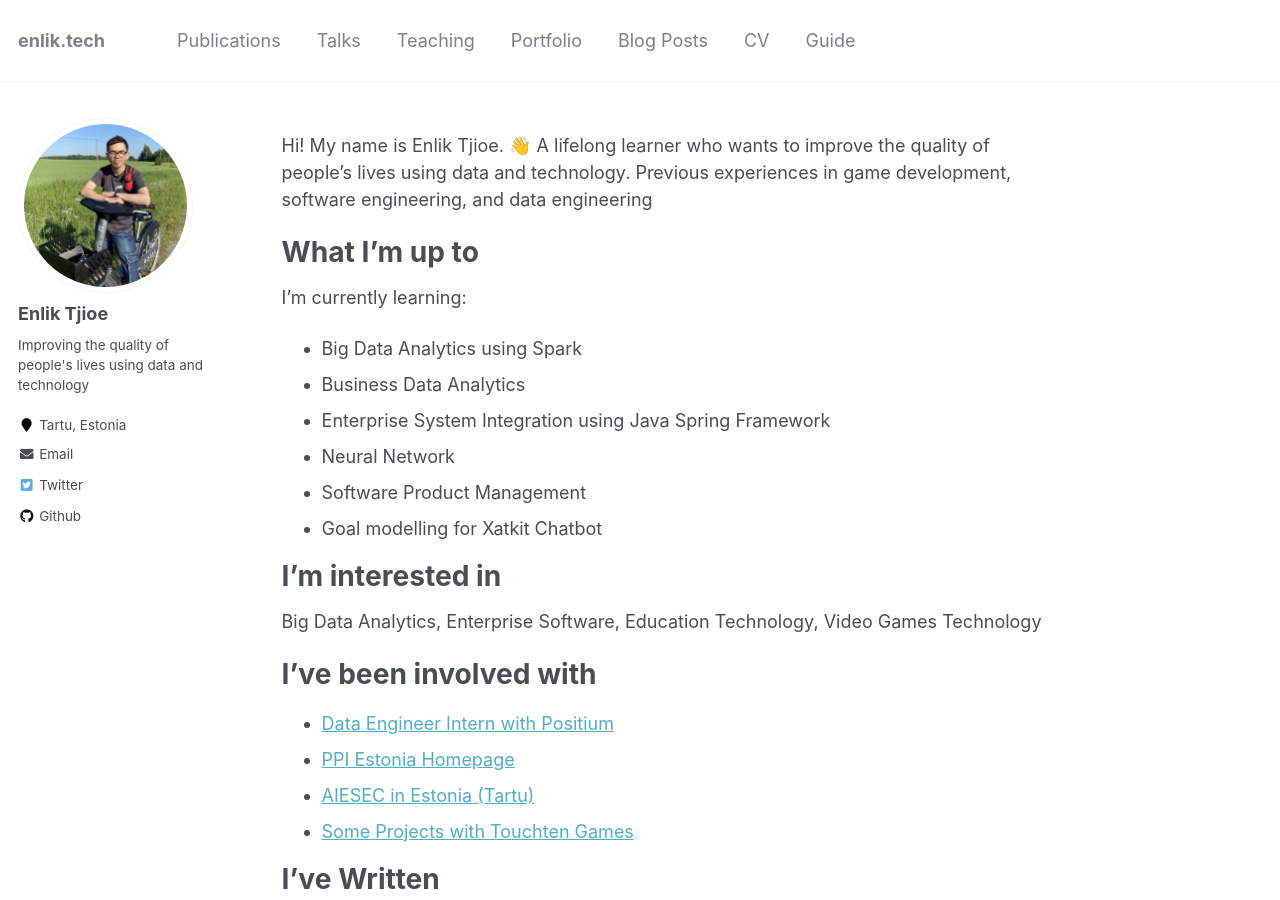
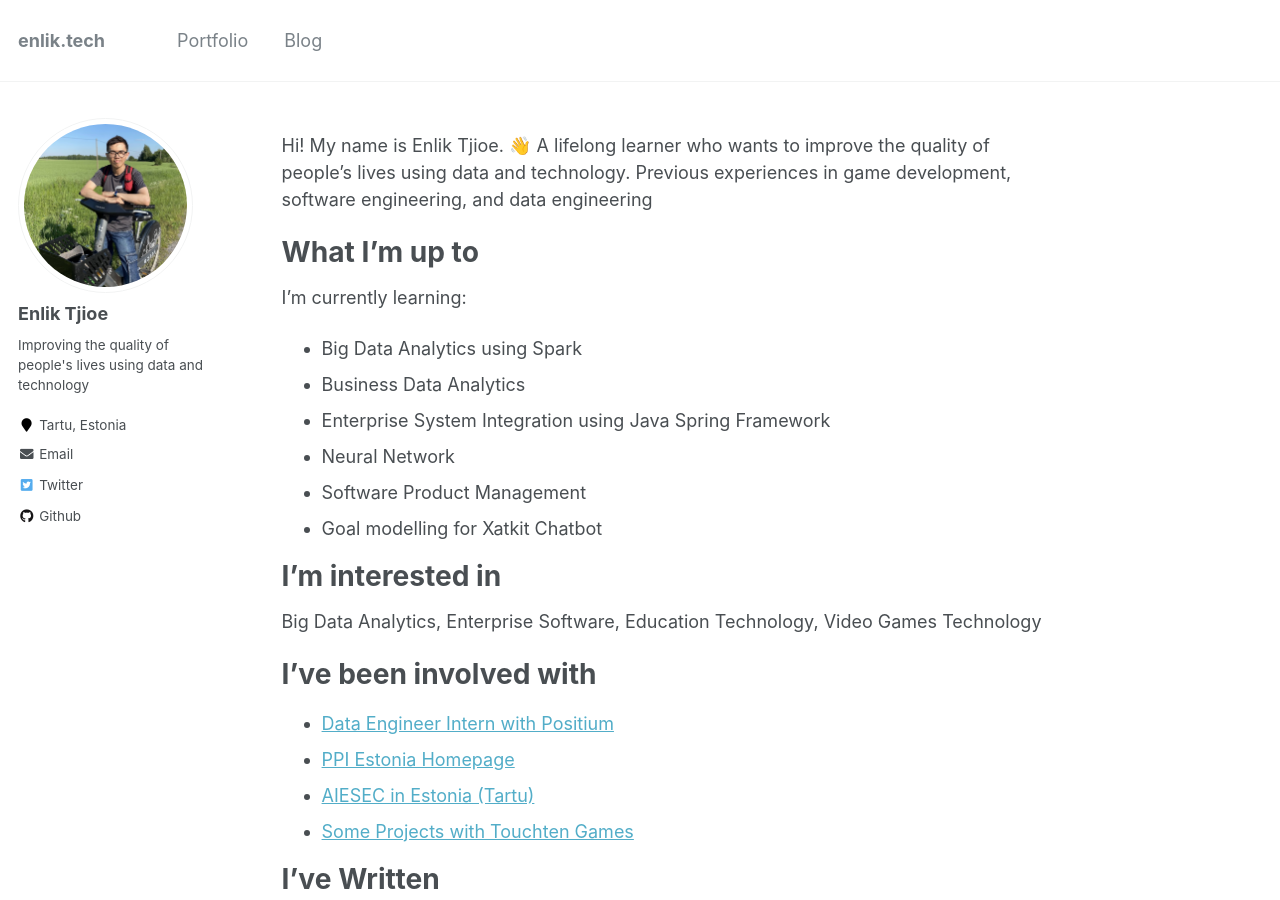
Before and after one commit to enliktjioe/enliktjioe.github.io, a Jekyll site: the page built from _pages/about.md, in a window 1280 px wide and 900 px high. Built offline with Jekyll 4.4.1, drawn with Linux system fonts in a browser that asks for light colours; part of the change alters nothing that is shown.

Commit message:
navigation update

```diff
--- a/_data/navigation.yml
+++ b/_data/navigation.yml
@@ -1,22 +1,22 @@
 # main links links
 main:
-  - title: "Publications"
-    url: /publications/
+  # - title: "Publications"
+  #   url: /publications/
 
-  - title: "Talks"
-    url: /talks/
+  # - title: "Talks"
+  #   url: /talks/
 
-  - title: "Teaching"
-    url: /teaching/
+  # - title: "Teaching"
+  #   url: /teaching/
 
   - title: "Portfolio"
     url: /portfolio/
 
-  - title: "Blog Posts"
-    url: /year-archive/
+  - title: "Blog"
+    url: /blog/
 
-  - title: "CV"
-    url: /cv/
+  # - title: "CV"
+  #   url: /cv/
 
-  - title: "Guide"
-    url: /markdown/
+  # - title: "Guide"
+  #   url: /markdown/
```
